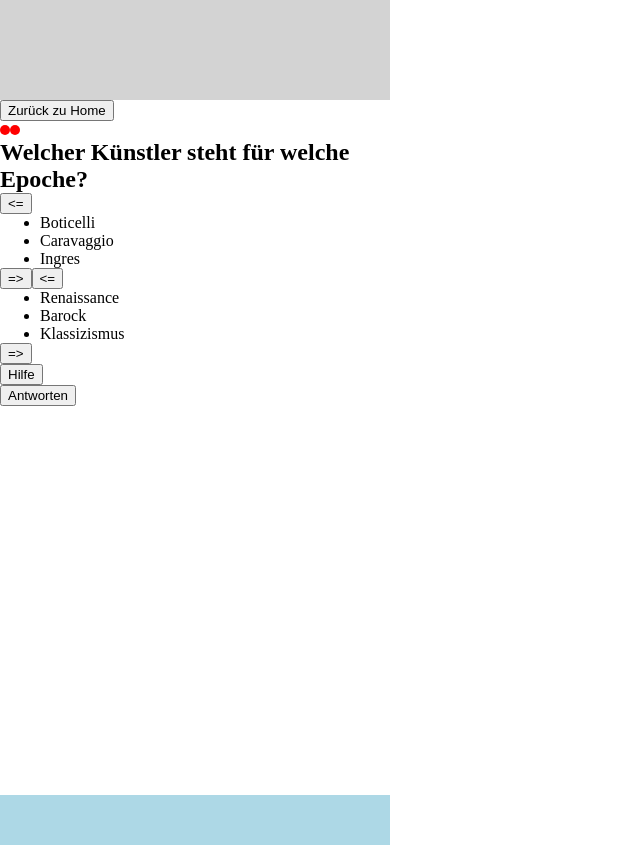
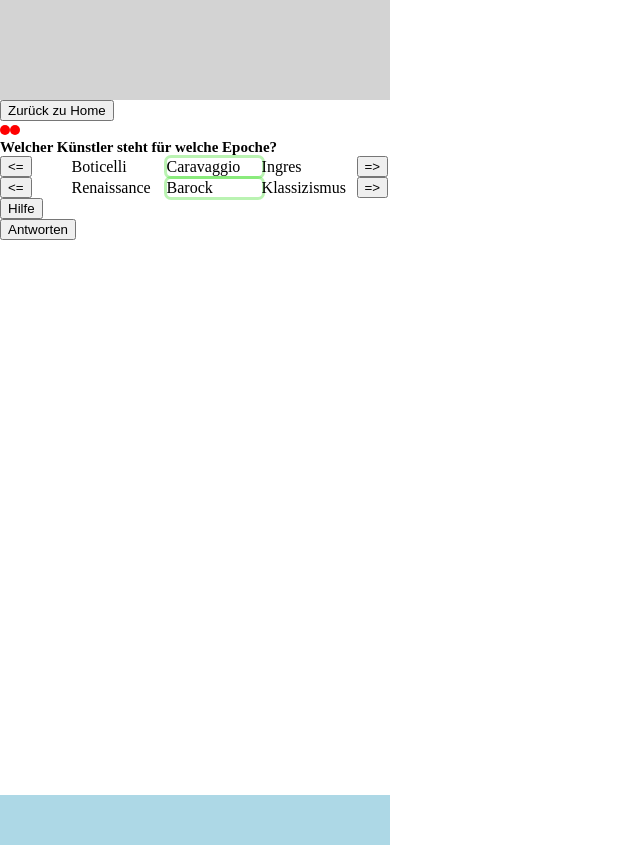
Before and after one commit to nadjascodejourney/quizproject, a React (Vite) app: page /quizpage in a window 1280 px wide. Shown: the whole page, without its empty margins (0-640 px from the left). Built offline with nearby package versions, Linux system fonts and the light colour scheme.

Commit message:
styleAnswerMulit&Question

```diff
--- a/src/components/AnswerMultiple.jsx
+++ b/src/components/AnswerMultiple.jsx
@@ -1,6 +1,10 @@
 /* import ArrowButton from "./ArrowButton";
  */
 /* import CarouselListItems from "./CarouselListItems"; */
+// styles
+import styles from "../styles/answerMulti.module.css"
+
+
 import { useContext } from "react";
 import { QuizContext } from "../utils/StateManagement";
 
@@ -8,7 +12,8 @@ const AnswerMultiple = () => {
   const { userAnswer, updateAnswersOrder } = useContext(QuizContext);
 
   return (
-    <div className="questioncontainer">
+    <div>
+    <section className={styles.answercontainer}>
       {/* Oberes Karusell */}
       {/*  <ArrowButton onClick={() => updateAnswersOrder(0, "-")} /> */}
       <button onClick={() => updateAnswersOrder(0, "-")}>{"<="}</button>
@@ -20,9 +25,9 @@ const AnswerMultiple = () => {
         ))}
       </ul>
       <button onClick={() => updateAnswersOrder(0, "+")}>{"=>"}</button>
-
+    </section>
       {/*  <ArrowButton onClick={() => updateAnswersOrder(0, "+")} /> */}
-
+    <section className={styles.answercontainer}>
       {/* Unteres Karusell */}
       {/*  <ArrowButton onClick={() => updateAnswersOrder(1, "-")} /> */}
       <button onClick={() => updateAnswersOrder(1, "-")}>{"<="}</button>
@@ -35,6 +40,7 @@ const AnswerMultiple = () => {
       </ul>
       {/* <ArrowButton onClick={() => updateAnswersOrder(1, "+")} /> */}
       <button onClick={() => updateAnswersOrder(1, "+")}>{"=>"}</button>
+      </section>
     </div>
   );
 };
--- a/src/components/Question.jsx
+++ b/src/components/Question.jsx
@@ -1,3 +1,6 @@
+// Style
+import styles from "../styles/question.module.css"
+
 import { useContext } from "react";
 import { QuizContext } from "../utils/StateManagement";
 
@@ -5,7 +8,7 @@ const Question = () => {
   const { quizdata, questionIndex } = useContext(QuizContext);
 
   return (
-    <div>
+    <div className={styles.questioncontainer}>
       <h2>{quizdata[questionIndex]?.statement}</h2>
     </div>
   );
--- /dev/null
+++ b/src/styles/answerMulti.module.css
@@ -0,0 +1,21 @@
+.answercontainer {
+    display: flex;
+    justify-content: space-between;
+    max-width: fit-content;
+
+
+    ul {
+
+        display: grid;
+        grid-template-columns: repeat(3, minmax(95px, 1fr));
+        align-items: center;
+        list-style: none;
+
+        li:nth-of-type(2) {
+            box-shadow: rgba(28, 214, 3, 0.3) 0px 0px 0px 3px;
+            border-radius: 4px;
+
+        }
+    }
+
+}
--- /dev/null
+++ b/src/styles/question.module.css
@@ -0,0 +1,4 @@
+.questioncontainer {
+    align-items: center;
+    font-size: 10px;
+}
```
